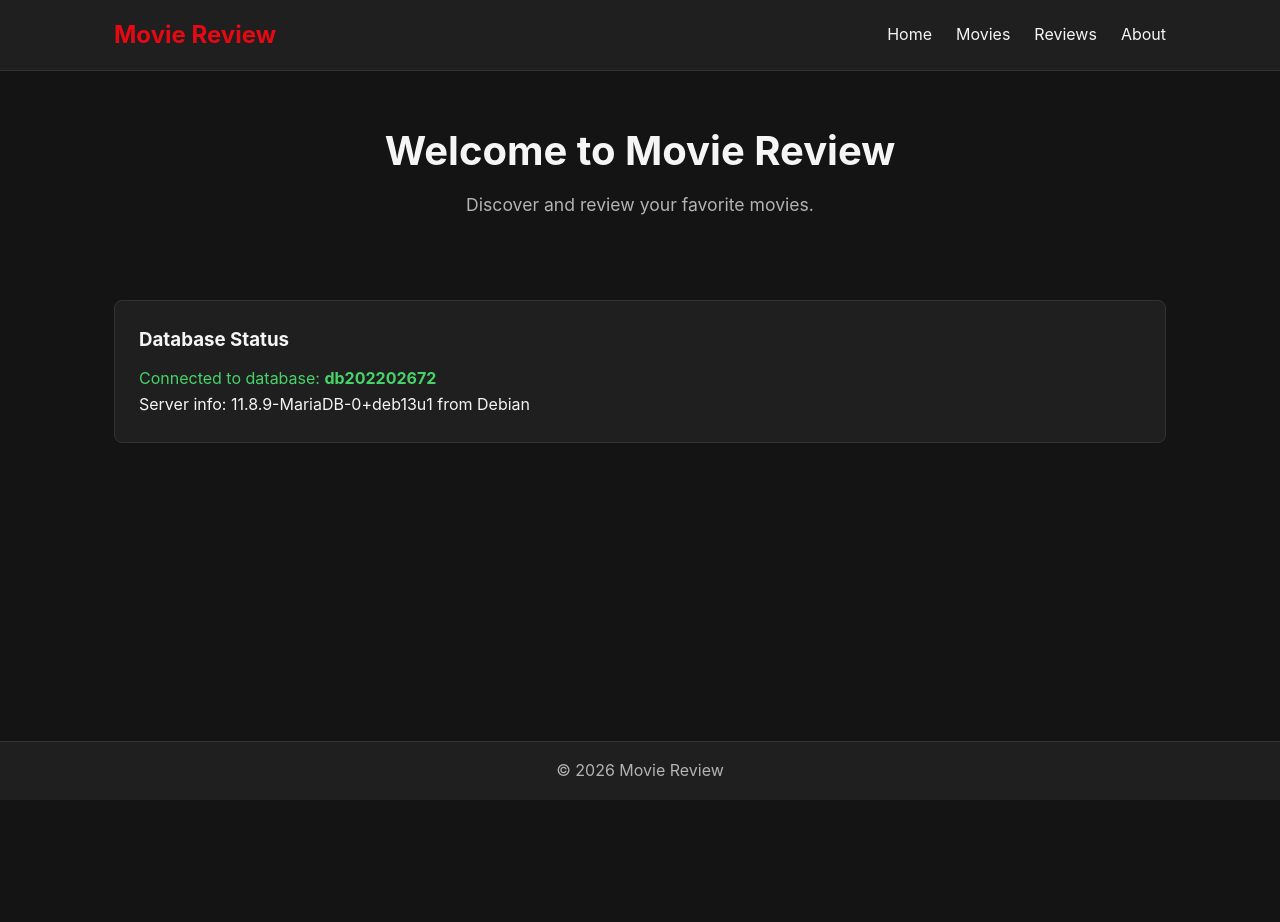
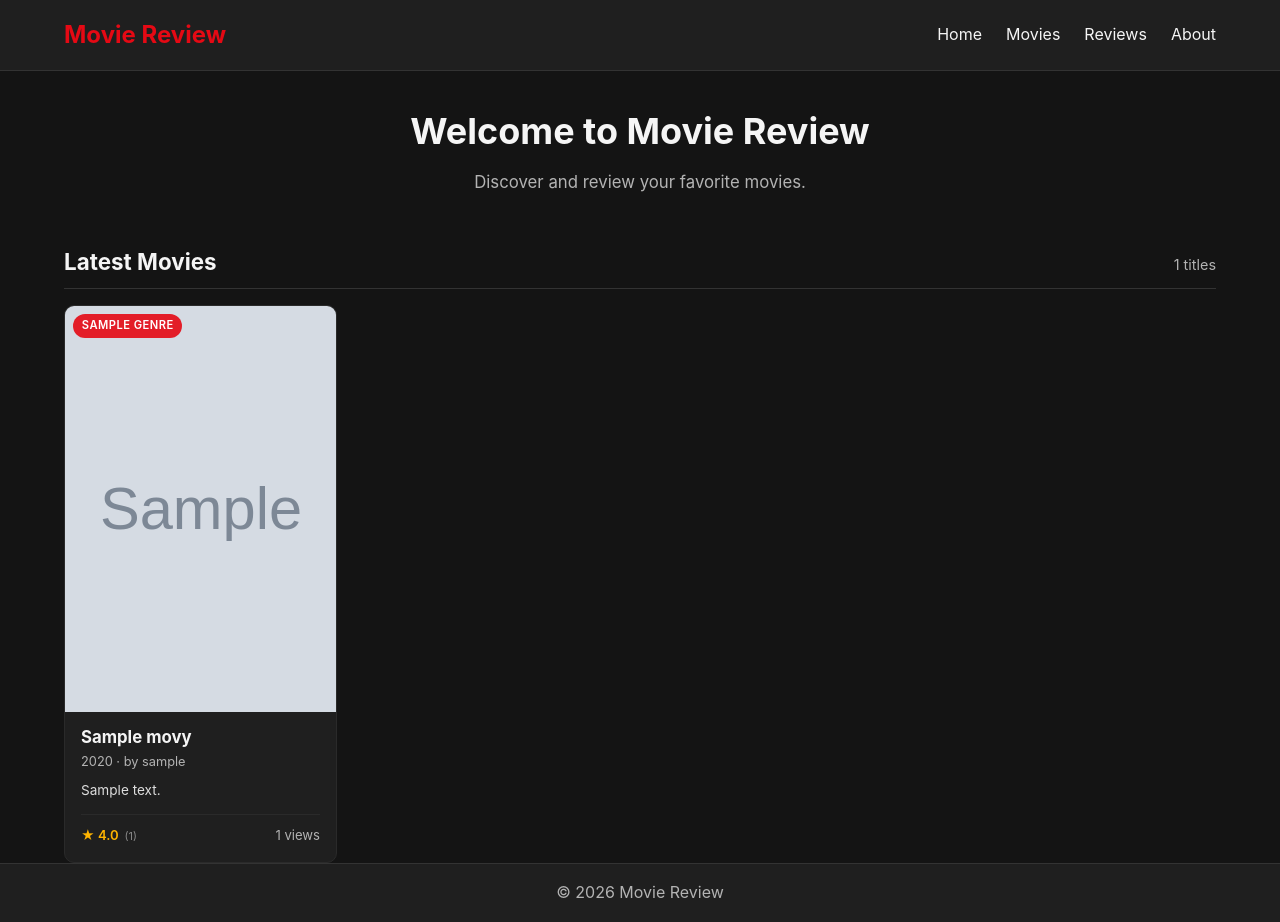
Before and after one commit to FnrDev/movie-review, a PHP site: page / in a window 1280 px wide. Before the commit the page ends 776 px from the top, so only its background shows below. Run offline with PHP 8.4, Linux system fonts and the light colour scheme; tables that the repository leaves empty or names only in its code hold one stand-in row (values such as "Sample post"); grey boxes marked "Sample" are stand-in pictures.

Commit message:
Enhance movie display with additional details and improved layout

```diff
--- a/index.php
+++ b/index.php
@@ -1,6 +1,28 @@
 <?php
 require_once 'config.php';
 $dbc = get_db_connection();
+
+$sql = "
+    SELECT
+        m.movie_id,
+        m.title,
+        m.short_description,
+        m.poster_image,
+        m.release_year,
+        m.view_count,
+        g.genre_name,
+        u.username AS creator_name,
+        COALESCE(ROUND(AVG(r.rating_value), 1), 0) AS avg_rating,
+        COUNT(DISTINCT r.rating_id) AS total_ratings
+    FROM dbProj_movies m
+    JOIN dbProj_genres g ON m.genre_id = g.genre_id
+    JOIN dbProj_users  u ON m.creator_id = u.user_id
+    LEFT JOIN dbProj_ratings r ON m.movie_id = r.movie_id
+    WHERE m.is_published = 1
+    GROUP BY m.movie_id
+    ORDER BY m.created_at DESC
+";
+$result = mysqli_query($dbc, $sql);
 ?>
 <!DOCTYPE html>
 <html lang="en">
@@ -29,13 +51,48 @@ $dbc = get_db_connection();
             <p>Discover and review your favorite movies.</p>
         </section>
 
-        <section class="status">
-            <h3>Database Status</h3>
-            <?php if (mysqli_ping($dbc)): ?>
-                <p class="success">Connected to database: <strong>db202202672</strong></p>
-                <p>Server info: <?= htmlspecialchars(mysqli_get_server_info($dbc)) ?></p>
+        <section class="movies">
+            <div class="section-head">
+                <h3>Latest Movies</h3>
+                <span class="count"><?= mysqli_num_rows($result) ?> titles</span>
+            </div>
+
+            <?php if (mysqli_num_rows($result) === 0): ?>
+                <p class="empty">No movies published yet.</p>
             <?php else: ?>
-                <p class="error">Database connection failed.</p>
+                <div class="movie-grid">
+                    <?php while ($movie = mysqli_fetch_assoc($result)): ?>
+                        <article class="movie-card">
+                            <div class="poster">
+                                <?php if (!empty($movie['poster_image'])): ?>
+                                    <img src="<?= htmlspecialchars($movie['poster_image']) ?>"
+                                         alt="<?= htmlspecialchars($movie['title']) ?> poster"
+                                         onerror="this.parentNode.classList.add('no-image'); this.remove();">
+                                <?php else: ?>
+                                    <span class="poster-fallback">No Image</span>
+                                <?php endif; ?>
+                                <span class="genre-tag"><?= htmlspecialchars($movie['genre_name']) ?></span>
+                            </div>
+                            <div class="movie-body">
+                                <h4 class="movie-title"><?= htmlspecialchars($movie['title']) ?></h4>
+                                <p class="movie-meta">
+                                    <?= htmlspecialchars($movie['release_year'] ?? '—') ?>
+                                    &middot; by <?= htmlspecialchars($movie['creator_name']) ?>
+                                </p>
+                                <p class="movie-desc">
+                                    <?= htmlspecialchars($movie['short_description']) ?>
+                                </p>
+                                <div class="movie-stats">
+                                    <span class="rating">
+                                        &#9733; <?= number_format((float)$movie['avg_rating'], 1) ?>
+                                        <small>(<?= (int)$movie['total_ratings'] ?>)</small>
+                                    </span>
+                                    <span class="views"><?= (int)$movie['view_count'] ?> views</span>
+                                </div>
+                            </div>
+                        </article>
+                    <?php endwhile; ?>
+                </div>
             <?php endif; ?>
         </section>
     </main>
@@ -47,4 +104,7 @@ $dbc = get_db_connection();
     </footer>
 </body>
 </html>
-<?php mysqli_close($dbc); ?>
+<?php
+mysqli_free_result($result);
+mysqli_close($dbc);
+?>
--- a/style.css
+++ b/style.css
@@ -15,7 +15,7 @@ body {
 }
 
 .container {
-    max-width: 1100px;
+    max-width: 1200px;
     margin: 0 auto;
     padding: 0 1.5rem;
     width: 100%;
@@ -61,37 +61,157 @@ main {
 
 .hero {
     text-align: center;
-    padding: 3rem 0;
+    padding: 2rem 0 1rem;
 }
 
 .hero h2 {
-    font-size: 2.5rem;
+    font-size: 2.25rem;
     margin-bottom: 0.5rem;
 }
 
 .hero p {
     color: #b3b3b3;
-    font-size: 1.1rem;
+    font-size: 1.05rem;
 }
 
-.status {
-    background-color: #1f1f1f;
-    border: 1px solid #333;
-    border-radius: 8px;
-    padding: 1.5rem;
-    margin-top: 2rem;
+.section-head {
+    display: flex;
+    justify-content: space-between;
+    align-items: baseline;
+    margin: 2rem 0 1rem;
+    border-bottom: 1px solid #333;
+    padding-bottom: 0.5rem;
 }
 
-.status h3 {
-    margin-bottom: 0.75rem;
+.section-head h3 {
+    font-size: 1.4rem;
 }
 
-.success {
-    color: #46d369;
+.section-head .count {
+    color: #b3b3b3;
+    font-size: 0.9rem;
 }
 
-.error {
-    color: #e50914;
+.empty {
+    color: #b3b3b3;
+    padding: 2rem;
+    text-align: center;
+    background: #1f1f1f;
+    border-radius: 8px;
+}
+
+.movie-grid {
+    display: grid;
+    grid-template-columns: repeat(auto-fill, minmax(240px, 1fr));
+    gap: 1.25rem;
+}
+
+.movie-card {
+    background-color: #1f1f1f;
+    border: 1px solid #2a2a2a;
+    border-radius: 10px;
+    overflow: hidden;
+    display: flex;
+    flex-direction: column;
+    transition: transform 0.15s ease, border-color 0.15s ease;
+}
+
+.movie-card:hover {
+    transform: translateY(-3px);
+    border-color: #444;
+}
+
+.poster {
+    position: relative;
+    aspect-ratio: 2 / 3;
+    background: linear-gradient(135deg, #2a2a2a, #1a1a1a);
+    display: flex;
+    align-items: center;
+    justify-content: center;
+    overflow: hidden;
+}
+
+.poster img {
+    width: 100%;
+    height: 100%;
+    object-fit: cover;
+    display: block;
+}
+
+.poster.no-image::before,
+.poster-fallback {
+    content: 'No Image';
+    color: #666;
+    font-size: 0.9rem;
+    letter-spacing: 0.05em;
+}
+
+.genre-tag {
+    position: absolute;
+    top: 0.5rem;
+    left: 0.5rem;
+    background: rgba(229, 9, 20, 0.9);
+    color: #fff;
+    font-size: 0.7rem;
+    font-weight: 600;
+    padding: 0.2rem 0.55rem;
+    border-radius: 999px;
+    text-transform: uppercase;
+    letter-spacing: 0.04em;
+}
+
+.movie-body {
+    padding: 0.9rem 1rem 1rem;
+    display: flex;
+    flex-direction: column;
+    flex: 1;
+}
+
+.movie-title {
+    font-size: 1.05rem;
+    margin-bottom: 0.2rem;
+    line-height: 1.3;
+}
+
+.movie-meta {
+    color: #b3b3b3;
+    font-size: 0.8rem;
+    margin-bottom: 0.5rem;
+}
+
+.movie-desc {
+    color: #ddd;
+    font-size: 0.85rem;
+    flex: 1;
+    display: -webkit-box;
+    -webkit-line-clamp: 3;
+    -webkit-box-orient: vertical;
+    overflow: hidden;
+}
+
+.movie-stats {
+    display: flex;
+    justify-content: space-between;
+    align-items: center;
+    margin-top: 0.75rem;
+    padding-top: 0.65rem;
+    border-top: 1px solid #2a2a2a;
+    font-size: 0.82rem;
+}
+
+.rating {
+    color: #ffb400;
+    font-weight: 600;
+}
+
+.rating small {
+    color: #888;
+    font-weight: 400;
+    margin-left: 0.15rem;
+}
+
+.views {
+    color: #b3b3b3;
 }
 
 footer {
```
